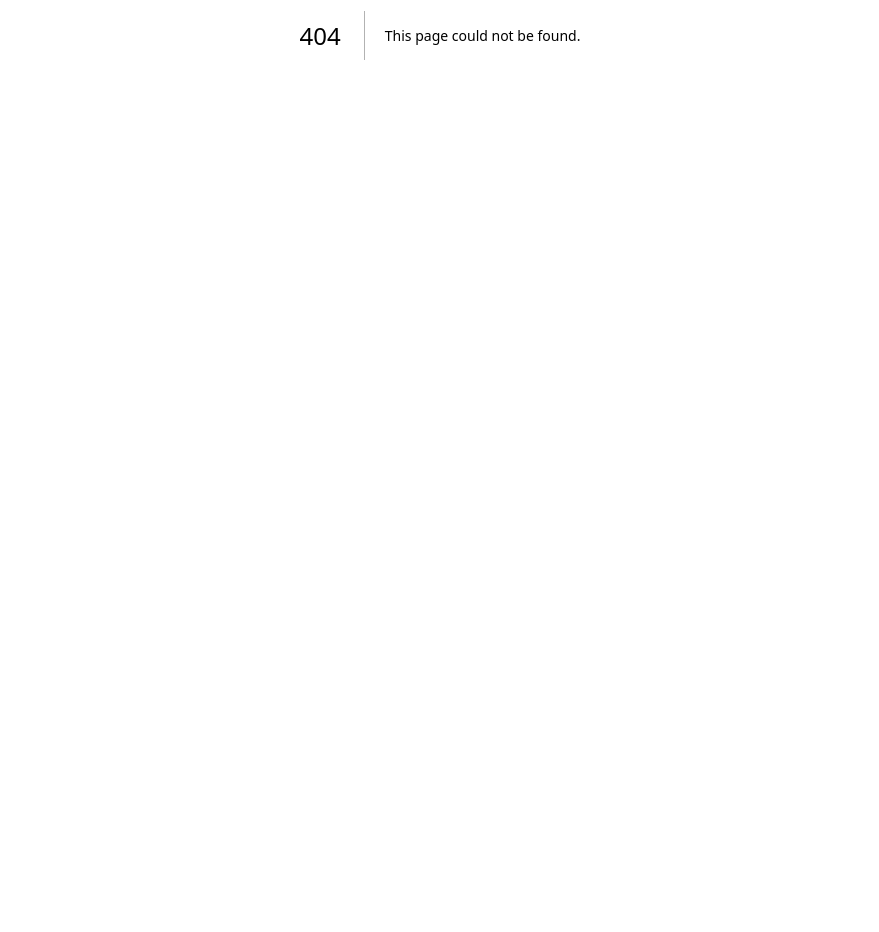
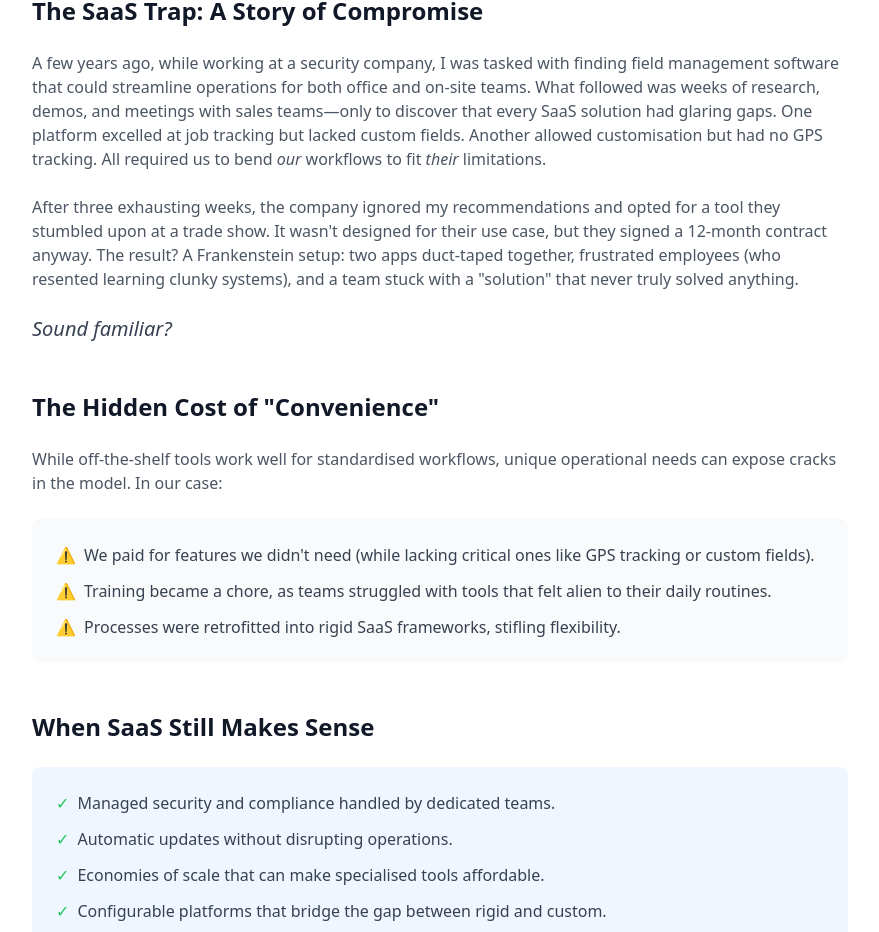
Before and after one commit to michael-eva/next-studio-website, a Next.js app: page /blog/rise-of-custom-software in a window 1280 px wide. Before the commit this address had no page. Shown: the part 365-1297 px from the top of the page, without its empty margins (200-1079 px from the left). Before the commit the page ends 800 px from the top, so only its background shows below. Built offline with nearby package versions, Linux system fonts and the light colour scheme.

Commit message:
new blog post

```diff
--- /dev/null
+++ b/app/blog/rise-of-custom-software/metadata.json
@@ -0,0 +1,9 @@
+
+{
+    "title": "How AI and No-Code Tools Are Making Custom Software Accessible for Every Business",
+    "description": "When to choose between SaaS and custom solutions.",
+    "category": "Development, AI, No-Code",
+    "date": "12-03-2025",
+    "author": "Michael Eva",
+    "image": "/blog/rise-of-custom-software/robot.webp"
+}
--- /dev/null
+++ b/app/blog/rise-of-custom-software/page.tsx
@@ -0,0 +1,128 @@
+import React from 'react';
+import Layout from '../components/Layout';
+
+const BlogPost = () => {
+    return (
+        <Layout
+            title="How AI and No-Code Tools Are Making Custom Software Accessible for Every Business"
+            description="Explore how modern tools are democratizing custom software development and when to choose between SaaS and custom solutions."
+            keywords={['custom software', 'SaaS', 'AI development', 'no-code tools', 'business software']}
+        >
+            <article className="max-w-4xl mx-auto p-6 bg-white">
+                {/* Header */}
+                <header className="mb-12">
+                    <div className="prose max-w-none text-lg text-gray-600">
+                        <h1 className="text-3xl font-bold text-gray-900 mb-6">
+                            How AI and No-Code Tools Are Making Custom Software Accessible for Every Business
+                        </h1>
+                    </div>
+                </header>
+
+                {/* The SaaS Trap Section */}
+                <section className="mb-12">
+                    <h2 className="text-2xl font-bold text-gray-900 mb-6">The SaaS Trap: A Story of Compromise</h2>
+                    <div className="prose max-w-none text-gray-600">
+                        <p className="mb-6">
+                            A few years ago, while working at a security company, I was tasked with finding field management software that could streamline operations for both office and on-site teams. What followed was weeks of research, demos, and meetings with sales teams—only to discover that every SaaS solution had glaring gaps. One platform excelled at job tracking but lacked custom fields. Another allowed customisation but had no GPS tracking. All required us to bend <em>our</em> workflows to fit <em>their</em> limitations.
+                        </p>
+                        <p className="mb-6">
+                            After three exhausting weeks, the company ignored my recommendations and opted for a tool they stumbled upon at a trade show. It wasn't designed for their use case, but they signed a 12-month contract anyway. The result? A Frankenstein setup: two apps duct-taped together, frustrated employees (who resented learning clunky systems), and a team stuck with a "solution" that never truly solved anything.
+                        </p>
+                        <p className="text-xl font-medium text-gray-700 italic mb-4">
+                            Sound familiar?
+                        </p>
+                    </div>
+                </section>
+
+                {/* Hidden Cost Section */}
+                <section className="mb-12">
+                    <h2 className="text-2xl font-bold text-gray-900 mb-6">The Hidden Cost of "Convenience"</h2>
+                    <p className="text-gray-600 mb-6">
+                        While off-the-shelf tools work well for standardised workflows, unique operational needs can expose cracks in the model. In our case:
+                    </p>
+                    <div className="bg-gray-50 p-6 rounded-lg mb-6">
+                        <ul className="space-y-3">
+                            <li className="flex items-start">
+                                <span className="text-red-500 mr-2">⚠</span>
+                                <span className="text-gray-700">We paid for features we didn't need (while lacking critical ones like GPS tracking or custom fields).</span>
+                            </li>
+                            <li className="flex items-start">
+                                <span className="text-red-500 mr-2">⚠</span>
+                                <span className="text-gray-700">Training became a chore, as teams struggled with tools that felt alien to their daily routines.</span>
+                            </li>
+                            <li className="flex items-start">
+                                <span className="text-red-500 mr-2">⚠</span>
+                                <span className="text-gray-700">Processes were retrofitted into rigid SaaS frameworks, stifling flexibility.</span>
+                            </li>
+                        </ul>
+                    </div>
+                </section>
+
+                {/* When SaaS Makes Sense Section */}
+                <section className="mb-12">
+                    <h2 className="text-2xl font-bold text-gray-900 mb-6">When SaaS Still Makes Sense</h2>
+                    <div className="bg-blue-50 p-6 rounded-lg">
+                        <ul className="space-y-3">
+                            <li className="flex items-start">
+                                <span className="text-green-500 mr-2">✓</span>
+                                <span className="text-gray-700">Managed security and compliance handled by dedicated teams.</span>
+                            </li>
+                            <li className="flex items-start">
+                                <span className="text-green-500 mr-2">✓</span>
+                                <span className="text-gray-700">Automatic updates without disrupting operations.</span>
+                            </li>
+                            <li className="flex items-start">
+                                <span className="text-green-500 mr-2">✓</span>
+                                <span className="text-gray-700">Economies of scale that can make specialised tools affordable.</span>
+                            </li>
+                            <li className="flex items-start">
+                                <span className="text-green-500 mr-2">✓</span>
+                                <span className="text-gray-700">Configurable platforms that bridge the gap between rigid and custom.</span>
+                            </li>
+                        </ul>
+                    </div>
+                </section>
+
+                {/* Custom Software Section */}
+                <section className="mb-12">
+                    <h2 className="text-2xl font-bold text-gray-900 mb-6">Custom Software: No Longer a Luxury</h2>
+                    <div className="prose max-w-none text-gray-600">
+                        <p className="mb-6">
+                            While SaaS has its place, businesses with specialised needs are increasingly turning to custom solutions. AI-driven tools and no-code/low-code platforms have democratised development, making bespoke software more accessible than ever.
+                        </p>
+                        <div className="bg-green-50 p-6 rounded-lg mb-6">
+                            <h3 className="font-bold text-gray-900 mb-4">Benefits of Custom Solutions:</h3>
+                            <ul className="space-y-3">
+                                <li className="flex items-start">
+                                    <span className="text-green-500 mr-2">✓</span>
+                                    <span className="text-gray-700">Fits like a glove (GPS tracking and custom fields? Done).</span>
+                                </li>
+                                <li className="flex items-start">
+                                    <span className="text-green-500 mr-2">✓</span>
+                                    <span className="text-gray-700">Evolves with your business (no more waiting for vendor updates).</span>
+                                </li>
+                                <li className="flex items-start">
+                                    <span className="text-green-500 mr-2">✓</span>
+                                    <span className="text-gray-700">Delivers ROI faster by eliminating redundant subscriptions.</span>
+                                </li>
+                            </ul>
+                        </div>
+                    </div>
+                </section>
+
+                {/* Conclusion */}
+                <section className="bg-gray-50 p-6 rounded-lg">
+                    <h2 className="text-2xl font-bold text-gray-900 mb-4">The Future Is Tailored</h2>
+                    <p className="text-gray-700">
+                        The SaaS model isn't dead—it's just no longer the default. For standardised tasks, it remains a powerhouse. But for businesses where workflows are unique, custom software isn't a luxury; it's a competitive edge.
+                    </p>
+                    <p className="text-gray-700 mt-4">
+                        The future isn't about choosing between custom or SaaS—it's about knowing which workflows deserve tailored solutions and which can thrive with standardised tools.
+                    </p>
+                </section>
+            </article>
+        </Layout>
+    );
+};
+
+export default BlogPost;
```
Also changed, not shown: app/blog/rise-of-custom-software/(images)/robot.webp (added), public/blog/rise-of-custom-software/robot.webp (added).
